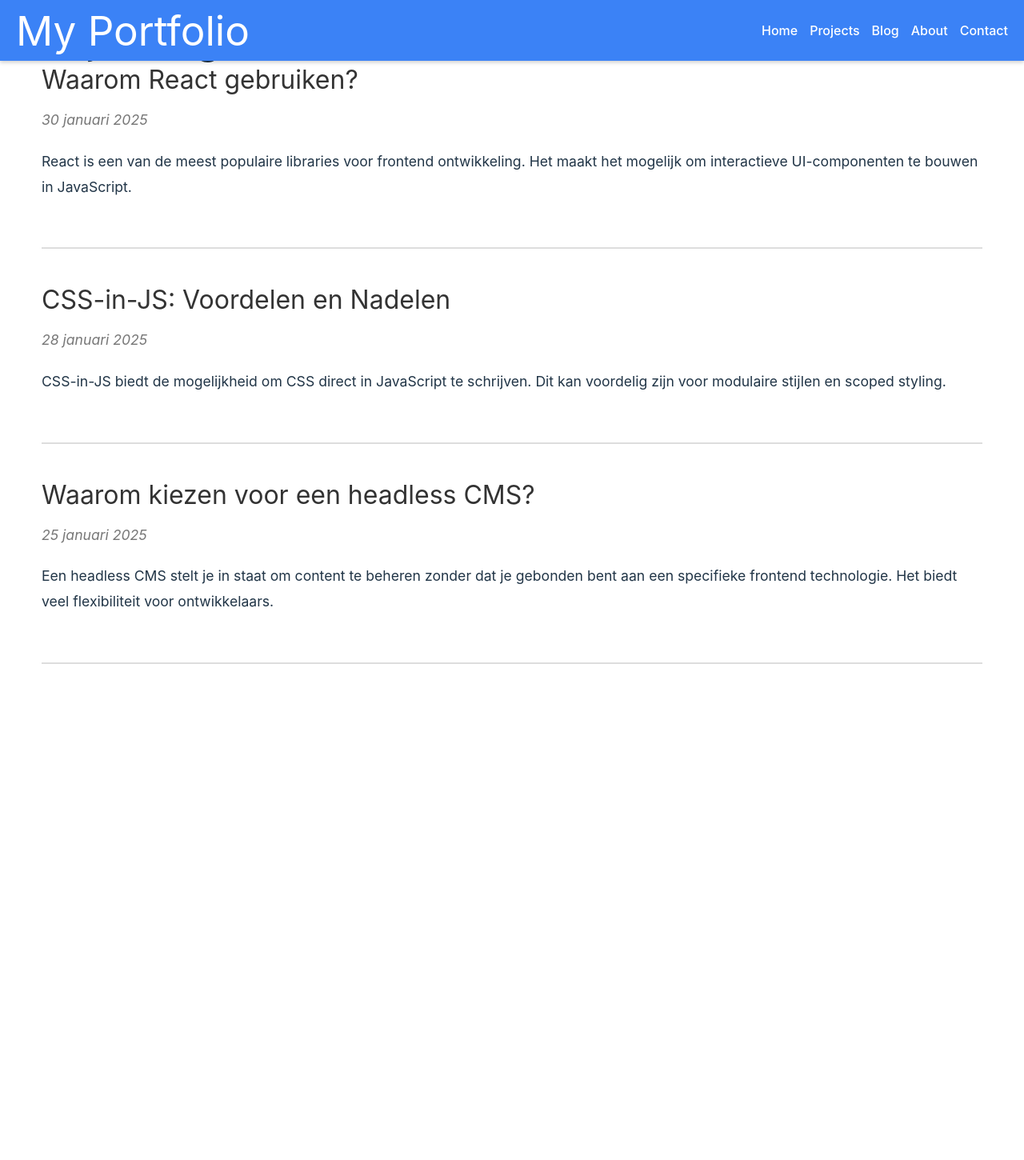
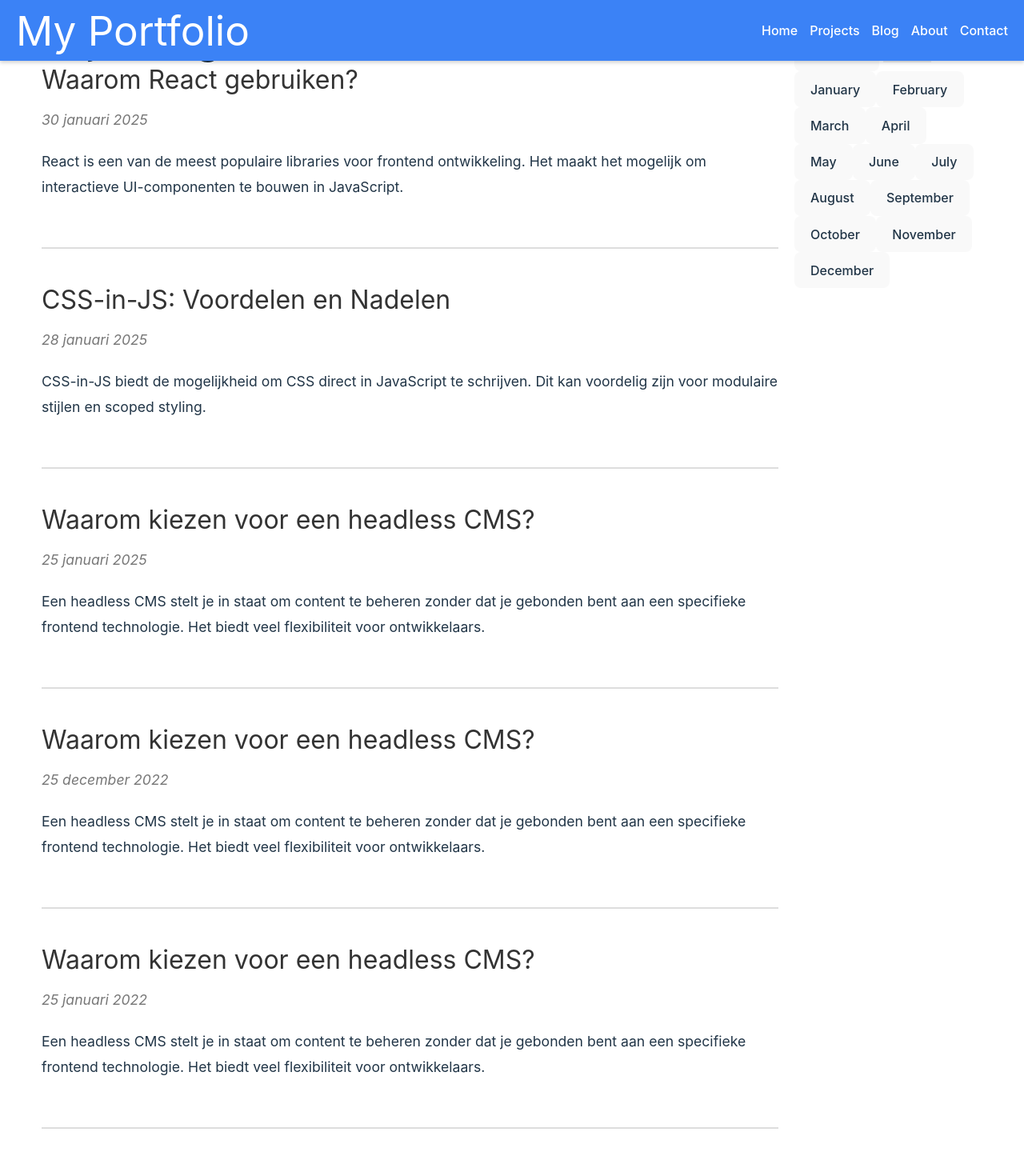
Before and after one commit to Fatedcircle/portfolio, a React (Vite) app: page /blog in a window 1280 px wide. Shown: the top 1450 px of the page at 80% size. Before the commit the page ends 890 px from the top, so only its background shows below. Built offline with nearby package versions, Linux system fonts and the light colour scheme.

Commit message:
made the blog page have a sidebar and filters

```diff
--- /dev/null
+++ b/src/components/Blog/ArchiveSidebar.jsx
@@ -0,0 +1,54 @@
+/* eslint-disable react/prop-types */
+import { useState } from 'react';
+
+const ArchiveSidebar = ({ posts, onFilter }) => {
+    const currentDate = new Date();
+    const [selectedYear, setSelectedYear] = useState(currentDate.getFullYear());
+    const [, setSelectedMonth] = useState(currentDate.getMonth() + 1);
+
+    const years = [...new Set(posts.map(post => new Date(post.date).getFullYear()))];
+
+    const handleYearChange = (event) => {
+        const year = parseInt(event.target.value);
+        setSelectedYear(year);
+        setSelectedMonth(currentDate.getMonth() + 1); // Reset month selection when year changes
+        onFilter(year, null); // Call the filter function with selected year
+    };
+
+    const handleMonthClick = (month) => {
+        setSelectedMonth(month);
+        onFilter(selectedYear, month); // Call the filter function with selected year and month
+    };
+
+    const handleAllPostsClick = () => {
+        setSelectedYear(null);
+        setSelectedMonth(null);
+        onFilter(null, null); // Call the filter function to show all posts
+    };
+
+    const months = [
+        "January", "February", "March", "April", "May", "June",
+        "July", "August", "September", "October", "November", "December"
+    ];
+
+    return (
+        <div className="archive-sidebar" style={{ width: '20%' }}>
+            <h3>Archive</h3>
+            <button onClick={handleAllPostsClick}>All Posts</button> {/* Button for all posts */}
+            <select onChange={handleYearChange} value={selectedYear}>
+                {years.map(year => (
+                    <option key={year} value={year}>{year}</option>
+                ))}
+            </select>
+            <div className="month-dropdown">
+                {months.map((month, index) => (
+                    <button key={index} onClick={() => handleMonthClick(index + 1)}>
+                        {month}
+                    </button>
+                ))}
+            </div>
+        </div>
+    );
+};
+
+export default ArchiveSidebar;
--- a/src/components/Blog/Blog.jsx
+++ b/src/components/Blog/Blog.jsx
@@ -1,19 +1,32 @@
 import { useState, useEffect } from "react";
 import blogPostsData from "../../data/blogPosts.json";
-import './Blog.scss'
+import './Blog.scss';
+import ArchiveSidebar from "./ArchiveSidebar";
 
 const Blog = () => {
-    const [posts, setPosts] = useState([]);
+    const [posts, setPosts] = useState(blogPostsData); // Initialize with all posts
+    const [filteredPosts, setFilteredPosts] = useState(blogPostsData); // Initialize with all posts
 
     useEffect(() => {
         setPosts(blogPostsData);
     }, []);
 
+    const handleFilter = (year, month) => {
+        const filtered = posts.filter(post => {
+            const postDate = new Date(post.date);
+            const postYear = postDate.getFullYear();
+            const postMonth = postDate.getMonth() + 1; // Months are 0-indexed
+            return (year ? postYear === year : true) && (month ? postMonth === month : true);
+        });
+        setFilteredPosts(filtered);
+    };
+
     return (
-        <div>
-            <h1>Mijn Blog</h1>
-            <div>
-                {posts.map((post) => (
+        <div style={{ display: 'flex', gap: '20px' }}>
+
+            <div style={{ flex: '1' }}>
+                <h1>Mijn Blog</h1>
+                {filteredPosts.map((post) => (
                     <div key={post.id} className="blog-post">
                         <h2>{post.title}</h2>
                         <p><em>{post.date}</em></p>
@@ -21,6 +34,7 @@ const Blog = () => {
                     </div>
                 ))}
             </div>
+            <ArchiveSidebar posts={posts} onFilter={handleFilter} />
         </div>
     );
 };
--- a/src/components/Portfolio/FilterBar.jsx
+++ b/src/components/Portfolio/FilterBar.jsx
@@ -8,7 +8,7 @@ const FilterBar = ({
     setSearchQuery,
     setSortOrder,
 }) => {
-    const allTags = ["React", "JavaScript", "Node.js", "MongoDB", "Angular", "UI/UX", "API", "Design"];
+    const allTags = ["React", "JavaScript", "Node.js", "MongoDB", "Angular", "UI/UX", "API", "Design", "Theme", "Wordpress"];
 
     return (
         <div>
@@ -31,6 +31,7 @@ const FilterBar = ({
                     <option value="angular">Angular</option>
                     <option value="full-stack">Full-Stack</option>
                     <option value="ui-ux">UI/UX</option>
+                    <option value="wordpress">Wordpress</option>
                 </select>
             </div>
 
--- a/src/components/Portfolio/Portfolio.scss
+++ b/src/components/Portfolio/Portfolio.scss
@@ -20,3 +20,15 @@
         box-shadow: 0 4px 8px rgba(0, 0, 0, 0.2);
     }
 }
+.project-images {
+    display: flex;
+    flex-wrap: wrap;
+    gap: 10px;
+}
+
+.project-image {
+    min-width: 200px;
+    width: calc(33.33% - 10px);
+    height: auto;
+    border-radius: 5px;
+}
--- a/src/components/Portfolio/ProjectDetails.jsx
+++ b/src/components/Portfolio/ProjectDetails.jsx
@@ -1,9 +1,9 @@
 import { useParams } from "react-router-dom";
-import { projects } from "../../data/projectsData";
+import { projects } from "../../data/projectsData"; // Import the projects data
 
 const ProjectDetails = () => {
-    const { projectName } = useParams();
-    const project = projects.find(p => p.name === projectName);
+    const { projectName } = useParams(); // Get the project name from the URL
+    const project = projects.find(p => p.name === projectName); // Find the project by name
 
     if (!project) {
         return <p>Select a project to see more details.</p>;
@@ -14,13 +14,13 @@ const ProjectDetails = () => {
             <h2>{project.name}</h2>
             <p>{project.details}</p>
             <h3>Images:</h3>
-            <div style={{ display: "flex", flexWrap: "wrap", gap: "10px" }}>
+            <div className="project-images">
                 {project.images.map((image, index) => (
                     <img
                         key={index}
                         src={image}
                         alt={project.name}
-                        style={{ width: "100px", height: "auto", borderRadius: "5px" }}
+                        className="project-image"
                     />
                 ))}
             </div>
--- a/src/data/blogPosts.json
+++ b/src/data/blogPosts.json
@@ -16,5 +16,17 @@
         "title": "Waarom kiezen voor een headless CMS?",
         "date": "25 januari 2025",
         "content": "Een headless CMS stelt je in staat om content te beheren zonder dat je gebonden bent aan een specifieke frontend technologie. Het biedt veel flexibiliteit voor ontwikkelaars."
+    },
+    {
+        "id": 4,
+        "title": "Waarom kiezen voor een headless CMS?",
+        "date": "25 december 2022",
+        "content": "Een headless CMS stelt je in staat om content te beheren zonder dat je gebonden bent aan een specifieke frontend technologie. Het biedt veel flexibiliteit voor ontwikkelaars."
+    },
+    {
+        "id": 5,
+        "title": "Waarom kiezen voor een headless CMS?",
+        "date": "25 januari 2022",
+        "content": "Een headless CMS stelt je in staat om content te beheren zonder dat je gebonden bent aan een specifieke frontend technologie. Het biedt veel flexibiliteit voor ontwikkelaars."
     }
 ]
--- a/src/data/projectsData.js
+++ b/src/data/projectsData.js
@@ -1,3 +1,4 @@
+import testImage from '../assets/test.jpg';
 export const projects = [
     {
         name: "React Weather App",
@@ -30,7 +31,7 @@ export const projects = [
         tags: ["React", "Node.js", "MongoDB", "Full-Stack", "JavaScript"],
         description: "A full-stack social network app built with React (front-end) and Node.js (back-end).",
         details: "test",
-        images: [],
+        images: [testImage, testImage, testImage, testImage],
         videos: [],
         link: "https://github.com/yourusername/full-stack-social-network",
         date: "01-03-2022"
@@ -47,4 +48,16 @@ export const projects = [
         link: "https://dribbble.com/yourusername/ui-design-ecommerce",
         date: "01-03-2024"
     },
+    {
+        name: "Wordpress theme",
+        score: 2,
+        filter: "wordpress",
+        tags: ["Theme", "Wordpress"],
+        description: "A clean, modern e-commerce UI design with a focus on mobile responsiveness.",
+        details: "test",
+        images: [],
+        videos: [],
+        link: "https://dribbble.com/yourusername/ui-design-ecommerce",
+        date: "01-03-2024"
+    },
 ];
```
Also changed, not shown: src/assets/test.jpg (added).
